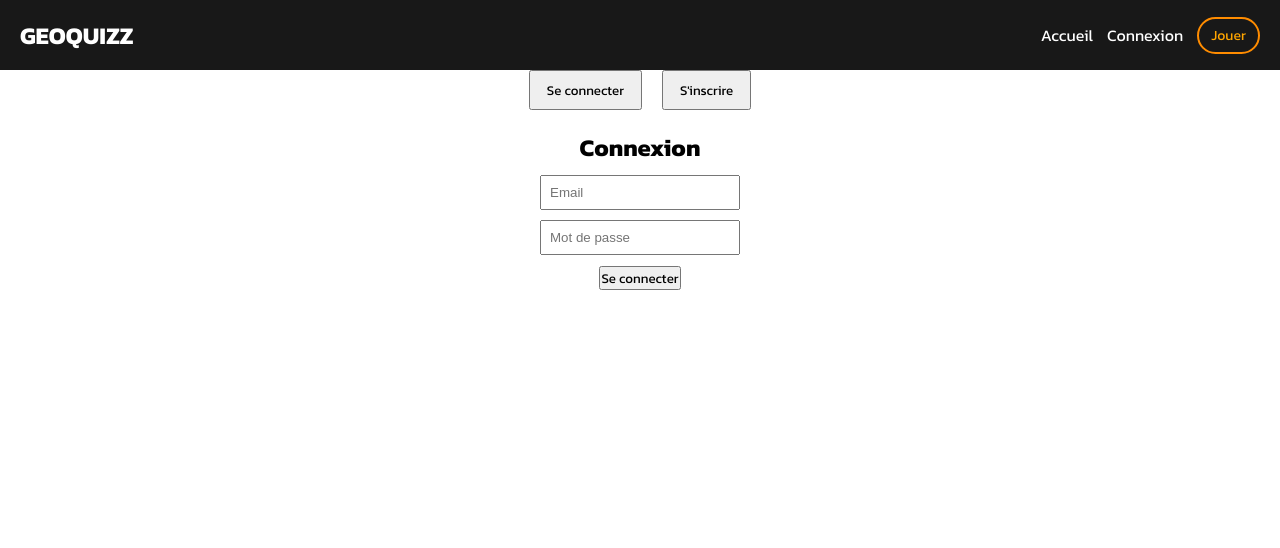
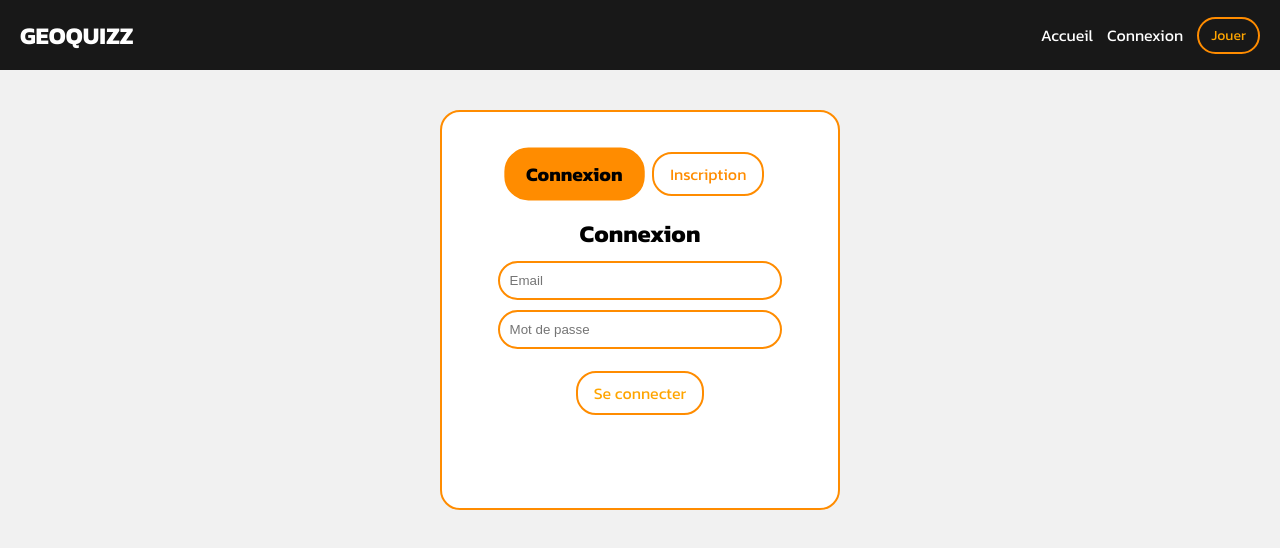
Before and after one commit to gaetanpinot/geoquizz, a Vue app in the folder front/: page /Connexion in a window 1280 px wide. Shown: the top 548 px of the page. Built offline with nearby package versions, Linux system fonts and the light colour scheme; a web font is replaced by a local one.

Commit message:
login/signup style

```diff
--- a/front/src/App.vue
+++ b/front/src/App.vue
@@ -23,6 +23,9 @@ export default {
   * {
     box-sizing: border-box;
     margin: 0;
+  }
+  html{
+    background: #f1f1f1;
   }
   nav {
     background: #181818;
--- a/front/src/components/Connexion/Login.vue
+++ b/front/src/components/Connexion/Login.vue
@@ -32,6 +32,7 @@
   }
   .login form {
     display: inline-block;
+    width: 100%;
   }
   .login input {
     display: block;
@@ -39,4 +40,32 @@
     padding: 8px;
     width: 200px;
   }
+  .login button[type="submit"] {
+    padding: 8px 16px;
+    font-size: 1em;
+    background: none;
+    color: white;
+    border: 0;
+    border-radius: 20px;
+    border: 2px solid darkorange;
+    color: orange;
+    margin-top: 12px;
+  }
+  .login button[type="submit"]:hover {
+    background: darkorange;
+    transition: 0.3s;
+    color: black;
+  }
+  .login input[type="email"],
+  .login input[type="password"] {
+    width: 80%;
+    border: 2px solid darkorange;
+    border-radius: 20px;
+    padding: 10px;
+    margin: 10px auto;
+
+  }
+  .login input:focus {
+    outline: none;
+  }
   </style>
--- a/front/src/components/Connexion/Signup.vue
+++ b/front/src/components/Connexion/Signup.vue
@@ -35,9 +35,11 @@ export default {
 <style scoped>
 .signup {
   text-align: center;
+  margin-top: 20px;
 }
 .signup form {
   display: inline-block;
+  width: 100%;
 }
 .signup input {
   display: block;
@@ -45,4 +47,32 @@ export default {
   padding: 8px;
   width: 200px;
 }
+.signup button[type="submit"] {
+  padding: 8px 16px;
+  font-size: 1em;
+  background: none;
+  color: white;
+  border: 0;
+  border-radius: 20px;
+  border: 2px solid darkorange;
+  color: orange;
+  margin-top: 12px;
+}
+.signup button[type="submit"]:hover {
+  background: darkorange;
+  transition: 0.3s;
+  color: black;
+}
+.signup input[type="email"],
+.signup input[type="password"] {
+  width: 80%;
+  border: 2px solid darkorange;
+  border-radius: 20px;
+  padding: 10px;
+  margin: 10px auto;
+
+}
+.signup input:focus {
+  outline: none;
+}
 </style>
--- a/front/src/components/Game/GameMap.vue
+++ b/front/src/components/Game/GameMap.vue
@@ -1,17 +1,5 @@
 <template>
-  <div id="carte-block" class="petit">
-    <div id="top">
-      <div id="zoom"  @click="taille">
-        <div class="zoom_in">
-          <img src="/src/assets/zoom_in.svg" alt="marqueur" />
-        </div>
-        <div class="zoom_out">
-          <img src="/src/assets/zoom_out.svg" alt="marqueur" />
-        </div>
-      </div>
-    </div>
     <div id="carte" class="carte"></div>
-  </div>
 </template>
 
 <script>
@@ -55,23 +43,6 @@ export default {
     })*/
   },
   methods: {
-    taille() {
-        const carteBlock = document.querySelector('#carte-block');
-        const zoomIn = document.querySelector('.zoom_in');
-        const zoomOut = document.querySelector('.zoom_out');
-
-        if (carteBlock.classList.contains('petit')) {
-          carteBlock.classList.remove('petit');
-          carteBlock.classList.add('grand');
-          zoomOut.style.display = 'block';
-          zoomIn.style.display = 'none';
-        } else {
-          carteBlock.classList.remove('grand');
-          carteBlock.classList.add('petit');
-          zoomOut.style.display = 'none';
-          zoomIn.style.display = 'block';
-        }
-      },
     afficherResultats(coordCible, coordEstimation) {
       if (this.marqueurCible) {
         this.carte.removeLayer(this.marqueurCible)
@@ -138,14 +109,4 @@ export default {
   width: 100%;
   transition: 0.3s;
 }
-
-.zoom_in {
-  cursor: zoom-in;
-}
-
-.zoom_out {
-  cursor: zoom-out;
-  display: none;
-}
-
 </style>
--- a/front/src/views/Connexion.vue
+++ b/front/src/views/Connexion.vue
@@ -1,32 +1,117 @@
 <template>
   <div class="connexion">
     <div class="switch">
-        <button @click="vueActive = 'Login'">Se connecter</button>
-        <button @click="vueActive = 'Signup'">S'inscrire</button>
+      <button
+        :class="{ active: vueActive === 'Login' }"
+        @click="switchView('Login')">
+        Connexion
+      </button>
+      <button
+        :class="{ active: vueActive === 'Signup' }"
+        @click="switchView('Signup')">
+        Inscription
+      </button>
     </div>
-      <component :is="vueActive"></component>
+
+    <transition name="fade-slide" mode="out-in">
+      <component :is="vueActive" key="vueActive"></component>
+    </transition>
   </div>
 </template>
+
+
 
   <script>
 import Login from '@/components/Connexion/Login.vue';
 import Signup from '@/components/Connexion/Signup.vue';
+
 export default {
   name: 'Connexion',
   components: { Login, Signup },
   data() {
-      return { vueActive: 'Login' }
+    return {
+      vueActive: 'Login'
+    };
+  },
+  mounted() {
+    const vueFromQuery = this.$route.query.vueActive;
+    if (vueFromQuery === 'Signup' || vueFromQuery === 'Login') {
+      this.vueActive = vueFromQuery;
+    }
+  },
+  methods: {
+    switchView(view) {
+      this.vueActive = view;
     }
   }
+};
 </script>
 
+
+
 <style scoped>
+.connexion {
+  text-align: center;
+  border: 2px solid darkorange;
+  border-radius: 20px;
+  padding: 20px;
+  background: white;
+  width: 400px;
+  height: 400px;
+  margin: 40px auto;
+
+}
 .switch {
   text-align: center;
-    margin-bottom: 20px;
+  margin: 20px auto;
 }
+
 .switch button {
   margin: 0 10px;
   padding: 8px 16px;
+  font-size: 1em;
+  border: 2px solid darkorange;
+  border-radius: 20px;
+  background: white;
+  color: darkorange;
+  cursor: pointer;
+  transition: all 0.3s ease;
+}
+
+.switch button:hover {
+  background: darkorange;
+  color: black;
+}
+
+.switch button.active {
+  background: darkorange;
+  color: black;
+  font-weight: bold;
+  transform: scale(1.2);
+}
+
+.fade-slide-enter-active,
+.fade-slide-leave-active {
+  transition: all 0.25s ease;
+}
+
+.fade-slide-enter-from {
+  opacity: 0;
+  transform: translateY(20px);
+}
+
+.fade-slide-enter-to {
+  opacity: 1;
+  transform: translateY(0);
+}
+
+.fade-slide-leave-from {
+  opacity: 1;
+  transform: translateY(0);
+}
+
+.fade-slide-leave-to {
+  opacity: 0;
+  transform: translateY(-20px);
 }
 </style>
```
Also changed, not shown: front/src/assets/zoom_in.svg (deleted), front/src/assets/zoom_out.svg (deleted). Lines whose indentation alone changed are shown as unchanged.
